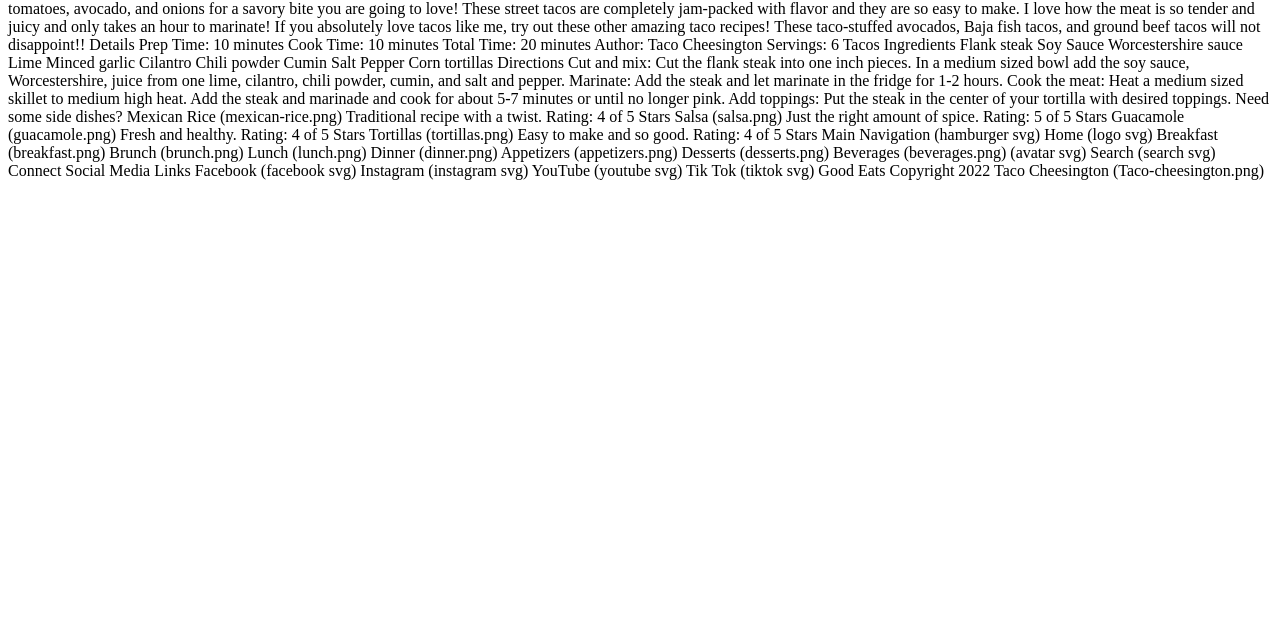
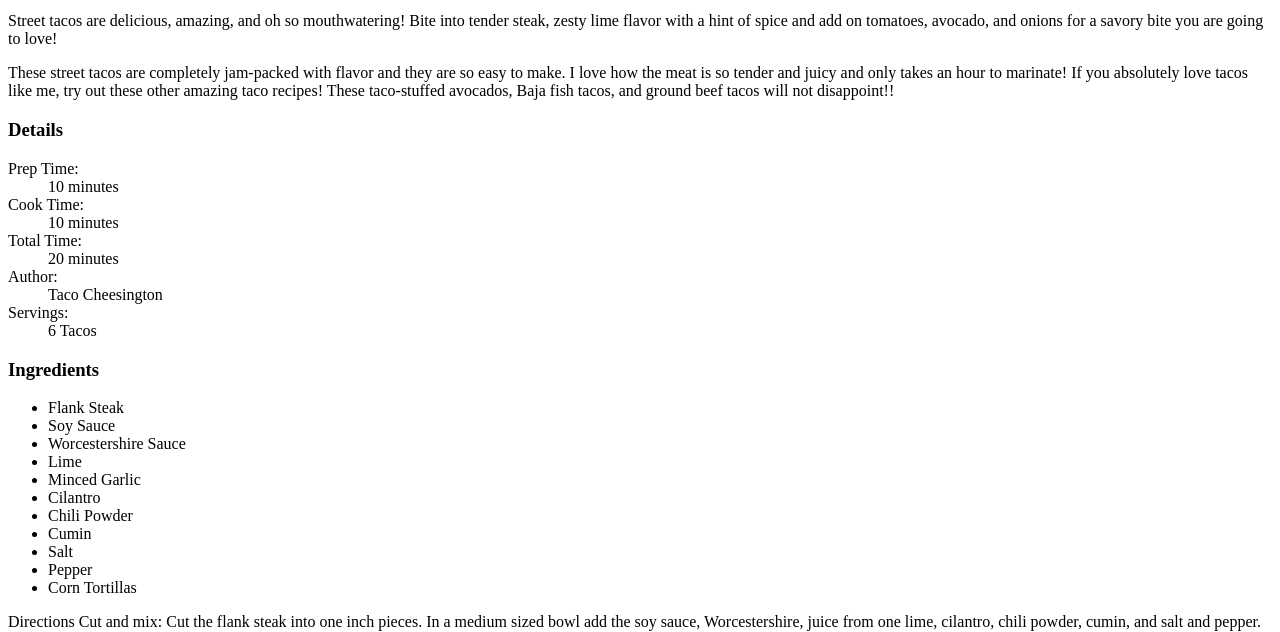
Before and after one commit to AmKuhn96/recipe, a plain HTML site: page index.html in a window 1280 px wide. Shown: the part 530-1162 px from the top of the page. Before the commit the page ends 800 px from the top, so only its background shows below. Drawn offline with Linux system fonts and the light colour scheme.

Commit message:
ingredients

```diff
--- a/index.html
+++ b/index.html
@@ -20,27 +20,47 @@
 
 <img src="images-20230627T213806Z-001/images/street-tacos.png" alt="street tacos">
 
-Street tacos are delicious, amazing, and oh so mouthwatering! Bite into tender steak, zesty lime flavor with a hint of spice and add on tomatoes, avocado, and onions for a savory bite you are going to love!
+<p>Street tacos are delicious, amazing, and oh so mouthwatering!
+    Bite into tender steak, zesty lime flavor with a hint of spice and add on tomatoes, avocado, and onions for a savory bite you are going to love!
+</p>
 
-These street tacos are completely jam-packed with flavor and they are so easy to make. I love how the meat is so tender and juicy and only takes an hour to marinate! If you absolutely love tacos like me, try out these other amazing taco recipes! These taco-stuffed avocados, Baja fish tacos, and ground beef tacos will not disappoint!!
-Details
-Prep Time: 10 minutes
-Cook Time: 10 minutes
-Total Time: 20 minutes
-Author: Taco Cheesington
-Servings: 6 Tacos
-Ingredients
-Flank steak
-Soy Sauce
-Worcestershire sauce
-Lime
-Minced garlic
-Cilantro
-Chili powder
-Cumin
-Salt
-Pepper
-Corn tortillas
+<p>These street tacos are completely jam-packed with flavor and they are so easy to make.
+    I love how the meat is so tender and juicy and only takes an hour to marinate! If you absolutely love tacos like me, try out these other amazing taco recipes!
+     These taco-stuffed avocados, Baja fish tacos, and ground beef tacos will not disappoint!!
+</p>
+
+<dl><h3>Details</h3>
+    <dt>Prep Time:</dt>
+    <dd>10 minutes</dd>
+
+    <dt>Cook Time:</dt>
+    <dd>10 minutes</dd>
+
+    <dt>Total Time:</dt>
+    <dd>20 minutes</dd>
+
+    <dt>Author:</dt>
+    <dd>Taco Cheesington</dd>
+
+    <dt>Servings:</dt>
+    <dd>6 Tacos</dd>
+</dl>
+
+<h3>Ingredients</h3>
+<ul>
+    <li>Flank Steak</li>
+    <li>Soy Sauce</li>
+    <li>Worcestershire Sauce</li>
+    <li>Lime</li>
+    <li>Minced Garlic</li>
+    <li>Cilantro</li>
+    <li>Chili Powder</li>
+    <li>Cumin</li>
+    <li>Salt</li>
+    <li>Pepper</li>
+    <li>Corn Tortillas</li>
+</ul>
+
 Directions
 Cut and mix: Cut the flank steak into one inch pieces. In a medium sized bowl add the soy sauce, Worcestershire, juice from one lime, cilantro, chili powder, cumin, and salt and pepper.
 Marinate: Add the steak and let marinate in the fridge for 1-2 hours.
```
